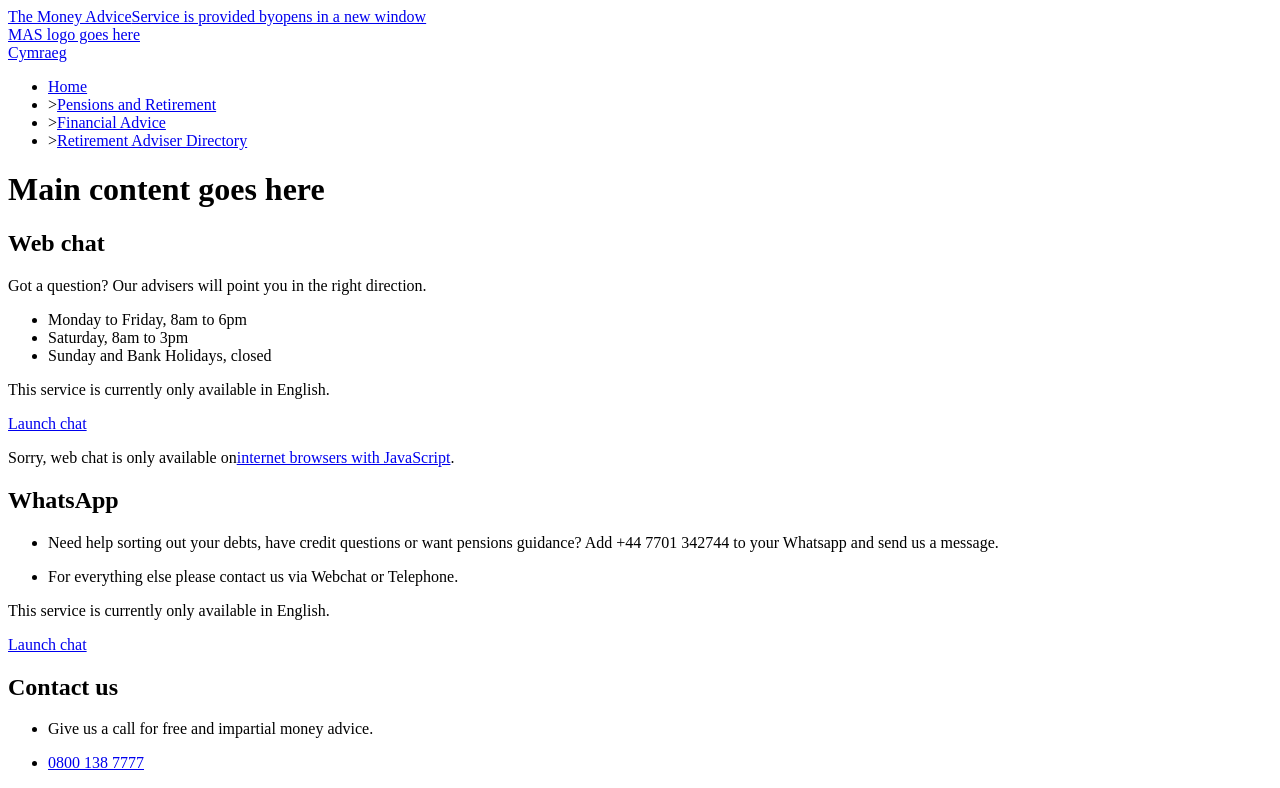
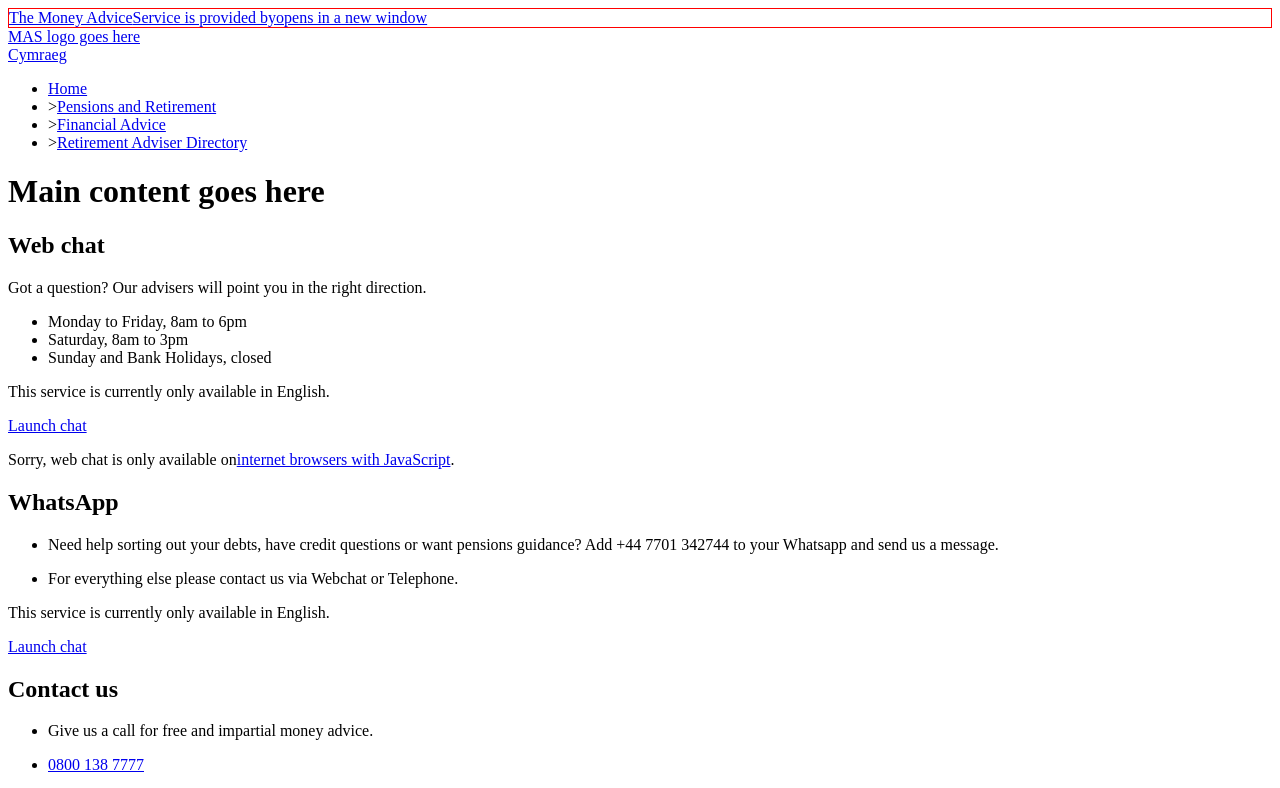
Before and after one commit to moneyadviceservice/directories_spike_stylesheets, a React (Create React App) app: page / in a window 1280 px wide. Shown: the top 788 px of the page. Built offline with nearby package versions, Linux system fonts and the light colour scheme.

Commit message:
Updates MapsBanner to use Styled Components (WIP)

```diff
--- a/src/App.js
+++ b/src/App.js
@@ -1,5 +1,5 @@
-import React, {Component} from 'react';
-import {MapsBanner} from './components/MapsBanner';
+import React from 'react';
+import {StyledMapsBanner} from './components/MapsBanner';
 import {Header} from './components/Header';
 import {ContextBar} from './components/ContextBar';
 import {Main} from './components/Main';
@@ -9,7 +9,7 @@ import {Footer} from './components/Footer';
 function App() {
   return (
     <React.Fragment>
-      <MapsBanner/>
+      <StyledMapsBanner/>
       <Header/>
       <ContextBar/>
       <Main/>
--- a/src/components/MapsBanner.js
+++ b/src/components/MapsBanner.js
@@ -1,21 +1,27 @@
-import React, {Component} from 'react';
+import React from 'react';
+import styled from 'styled-components';
 
-export class MapsBanner extends Component {
-  render = () =>
-    <div className="l-maps_banner">
-      <div className="l-constrained">
-        <div className="l-maps_banner__content">
-          <a href="https://moneyandpensionsservice.org.uk/" target="_blank" className="maps_banner__link">
-            <span className="maps_banner__mps-text">
-              <span>The Money Advice</span>
-              <span>Service is provided by</span>
-            </span>
+const MapsBanner = ({className}) => (
+  <div class={className}>
+    <div class="l-constrained">
+      <div class="l-maps_banner__content">
+        <a href="https://moneyandpensionsservice.org.uk/" target="_blank" class="maps_banner__link">
+          <span class="maps_banner__mps-text">
+            <span>The Money Advice</span>
+            <span>Service is provided by</span>
+          </span>
 
-            <span className="maps_banner__mps-logo"></span>
+          <span class="maps_banner__mps-logo"></span>
 
-            <span className="visually-hidden">opens in a new window</span>
-          </a>
-        </div>
+          <span class="visually-hidden">opens in a new window</span>
+        </a>
       </div>
     </div>
-}
+  </div>
+)
+
+const StyledMapsBanner = styled(MapsBanner)`
+  border: solid 1px red;
+`;
+
+export {StyledMapsBanner}
```
